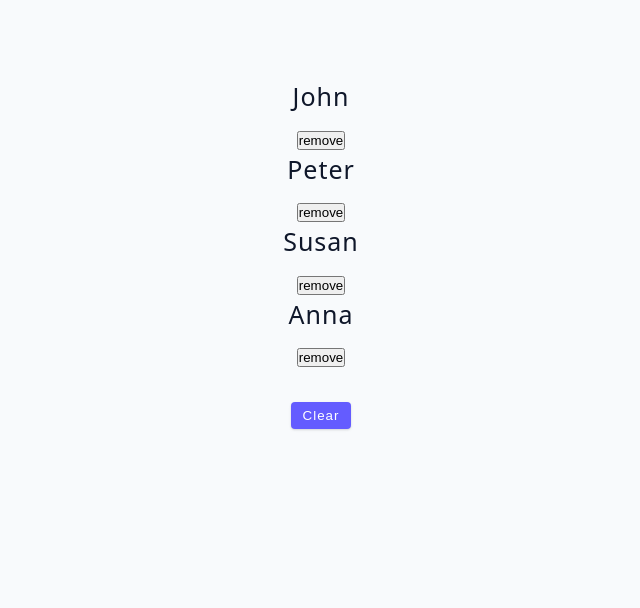
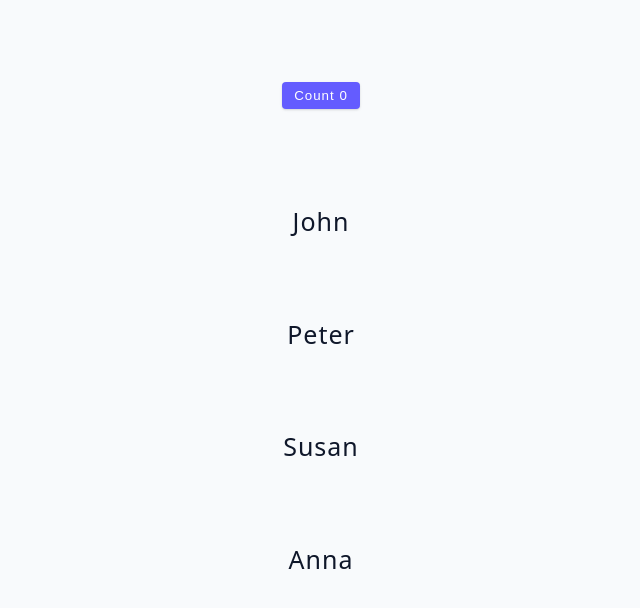
Before and after one commit to hungbui7690/react-tutorials, a React (Vite) app in the folder client/: page / in a window 1280 px wide. Shown: the top 608 px of the page, without its empty margins (319-959 px from the left). Built offline with nearby package versions, Linux system fonts and the light colour scheme.

Commit message:
Performance P1: Components Re-render

```diff
--- a/client/src/01-useReducer.jsx
+++ /dev/null
@@ -1,79 +0,0 @@
-/*
-  useReducer P7: Import / Export
-  - spread into multiple files
-
-
-  (1)
-  - create new file - actions.js
-    - copy/paste all actions
-    - export/import actions
-
-  (2)
-  - create new file - reducer.js
-    - copy/paste reducer
-    - import actions
-    - import data
-    - export/import reducer
-
-  (***) remember to have data file & actions in reducer as well
-
-*/
-
-import React, { useReducer } from 'react'
-import { data } from './data'
-
-// (1b)
-import { CLEAR_LIST, RESET_LIST, REMOVE_ITEM } from './action'
-
-// (2b)
-import { reducer } from './reducer'
-
-const initialState = {
-  people: data,
-}
-
-const ReducerBasics = () => {
-  const [state, dispatch] = useReducer(reducer, initialState)
-
-  const removeItem = (id) => {
-    dispatch({ type: REMOVE_ITEM, payload: { id } })
-  }
-
-  const clearList = () => {
-    dispatch({ type: CLEAR_LIST })
-  }
-
-  const reset = () => {
-    dispatch({ type: RESET_LIST })
-  }
-
-  return (
-    <div className='container'>
-      {state.people.map((person) => {
-        const { id, name } = person
-        return (
-          <div key={id} className='item'>
-            <h4>{name}</h4>
-            <button onClick={() => removeItem(id)}>remove</button>
-          </div>
-        )
-      })}
-
-      {state.people.length === 0 ? (
-        <button className='btn' style={{ marginTop: '2rem' }} onClick={reset}>
-          reset
-        </button>
-      ) : (
-        <button
-          className='btn'
-          style={{ marginTop: '2rem' }}
-          onClick={clearList}
-        >
-          clear
-        </button>
-      )}
-    </div>
-  )
-}
-
-export default ReducerBasics
--- a/client/src/App.jsx
+++ b/client/src/App.jsx
@@ -1,12 +1,8 @@
 import React from 'react'
-import ReducerBasics from './01-useReducer'
+import LowerState from './LowerState'
 
-function App() {
-  return (
-    <React.Fragment>
-      <ReducerBasics />
-    </React.Fragment>
-  )
+const App = () => {
+  return <LowerState />
 }
 
 export default App
--- /dev/null
+++ b/client/src/List.jsx
@@ -0,0 +1,12 @@
+import Person from './Person';
+
+const List = ({ people }) => {
+  return (
+    <div>
+      {people.map((person) => {
+        return <Person key={person.id} {...person} />;
+      })}
+    </div>
+  );
+};
+export default List;
--- /dev/null
+++ b/client/src/LowerState.jsx
@@ -0,0 +1,34 @@
+/*
+  Performance P1: Components Re-render
+  - when we click on the button > List will re-render, and People will re-render as well
+  - imagine if we have 60 child components > 60 renders for just one small update
+
+
+  (***( When Component Re-Renders :
+  - When the component's state or props change, React will re-render the component to reflect these changes.
+  - When the parent element re-renders, even if the component's state or props have not changed.
+  - lower state
+*/
+
+import { useState } from 'react'
+import { data } from './data'
+import List from './List'
+
+const LowerState = () => {
+  const [people, setPeople] = useState(data)
+  const [count, setCount] = useState(0)
+
+  return (
+    <section className='container'>
+      <button
+        className='btn'
+        onClick={() => setCount(count + 1)}
+        style={{ marginBottom: '1rem' }}
+      >
+        count {count}
+      </button>
+      <List people={people} />
+    </section>
+  )
+}
+export default LowerState
--- /dev/null
+++ b/client/src/Person.jsx
@@ -0,0 +1,16 @@
+import { useEffect } from 'react'
+
+const Person = ({ name }) => {
+  console.log('render')
+
+  useEffect(() => {
+    console.log('unfortunately does not fix the issue')
+  }, [])
+
+  return (
+    <div className='container'>
+      <h4>{name}</h4>
+    </div>
+  )
+}
+export default Person
--- a/client/src/action.js
+++ /dev/null
@@ -1,6 +0,0 @@
-// (1a)
-const CLEAR_LIST = 'CLEAR_LIST'
-const RESET_LIST = 'RESET_LIST'
-const REMOVE_ITEM = 'REMOVE_ITEM'
-
-export { CLEAR_LIST, RESET_LIST, REMOVE_ITEM }
--- a/client/src/reducer.js
+++ /dev/null
@@ -1,21 +0,0 @@
-import { data } from './data' // (***)
-import { CLEAR_LIST, RESET_LIST, REMOVE_ITEM } from './action' // (***) reducer must import these actions as well
-
-// (2a)
-export const reducer = (state, action) => {
-  if (action.type === CLEAR_LIST) {
-    return { ...state, people: [] }
-  }
-  if (action.type === RESET_LIST) {
-    return { ...state, people: data }
-  }
-  if (action.type === REMOVE_ITEM) {
-    const newPeople = state.people.filter(
-      (person) => person.id !== action.payload.id
-    )
-    console.log(newPeople)
-    return { ...state, people: newPeople }
-  }
-
-  throw new Error(`No matching "${action.type}" action type`)
-}
```
